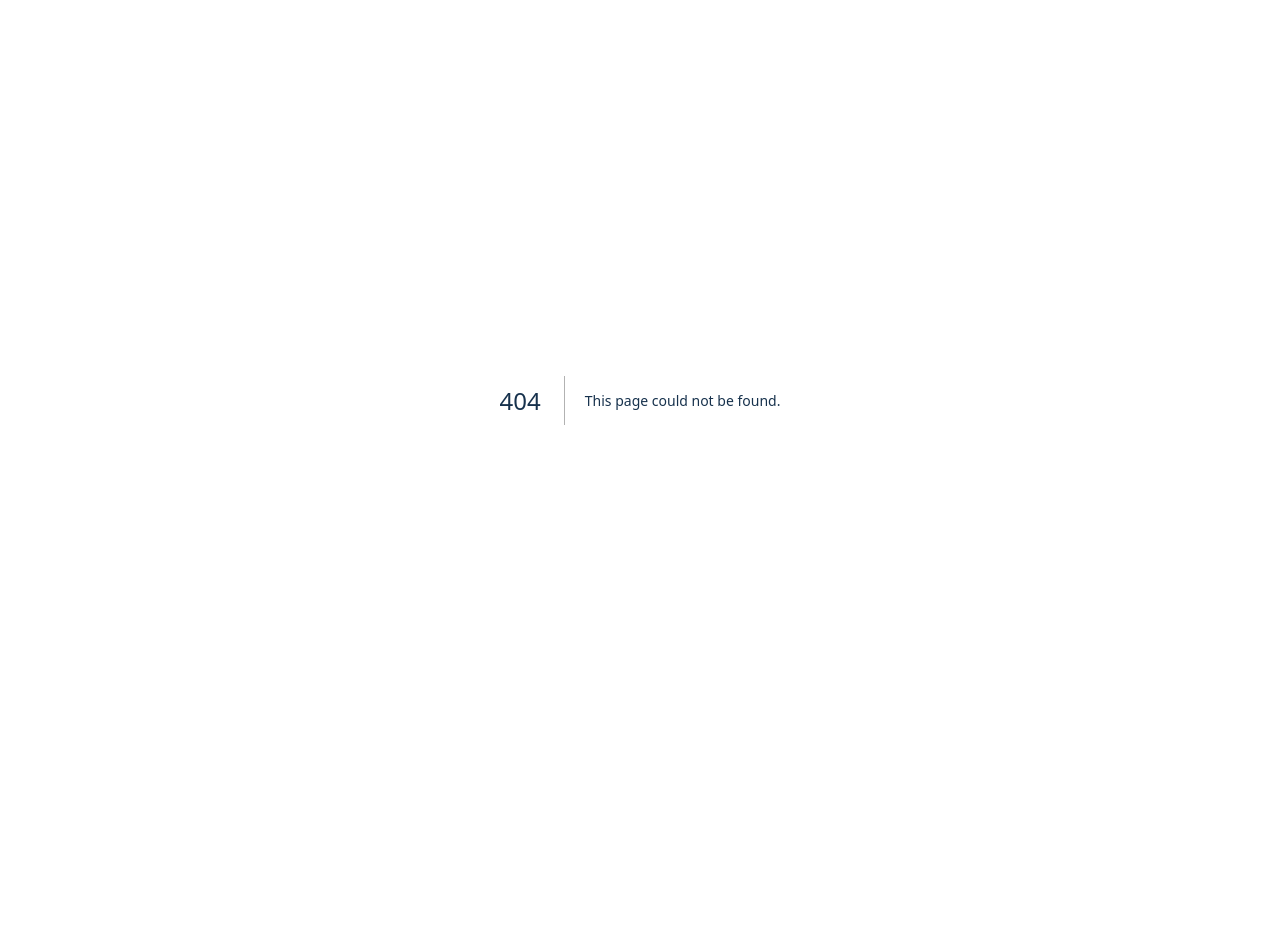
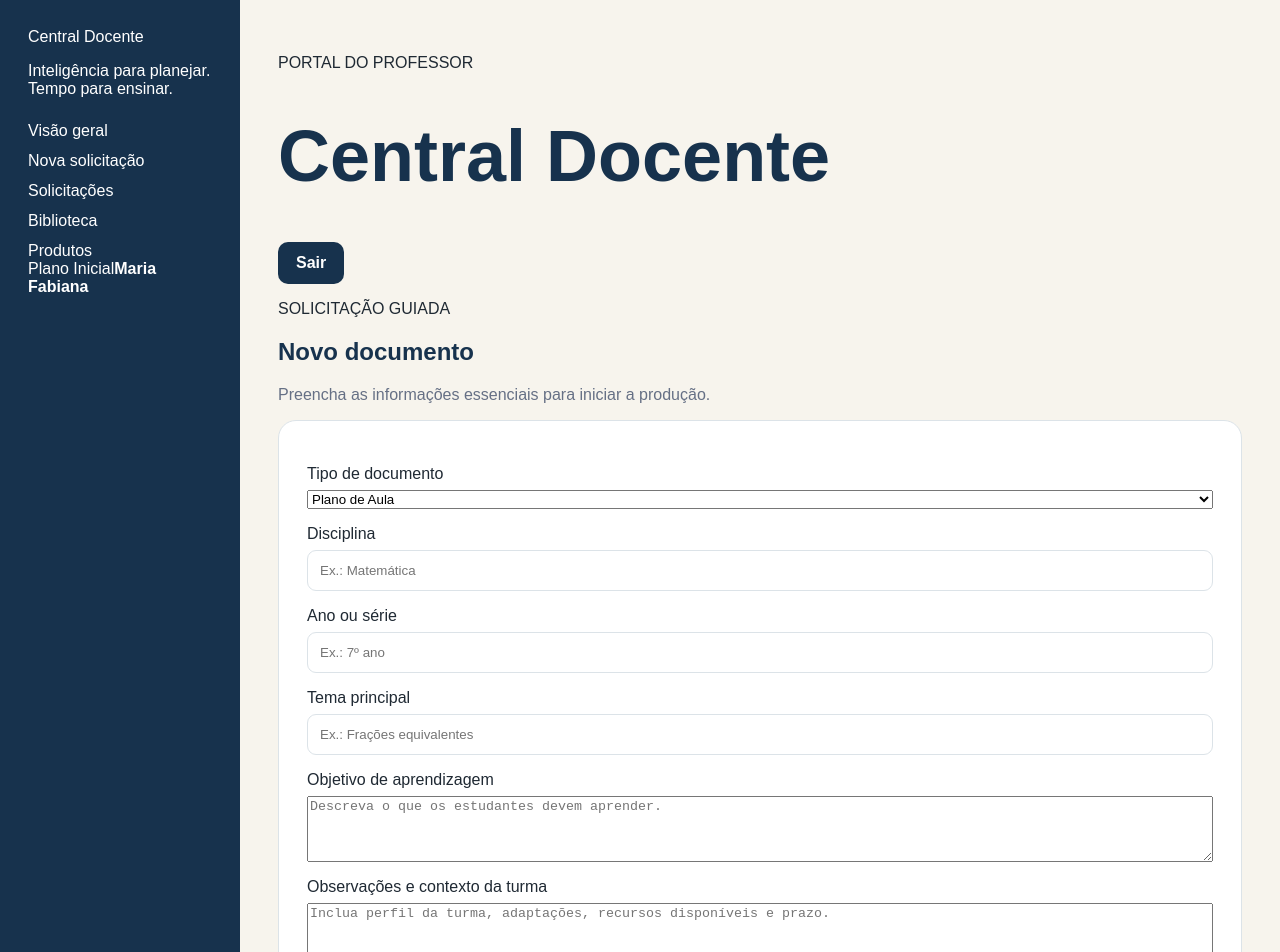
Before and after one commit to contatocentraldocente-debug/central-docente-portal-pro, a Next.js app: page /dashboard/solicitacoes/nova in a window 1280 px wide. Before the commit this address had no page. Shown: the top 952 px of the page. Before the commit the page ends 800 px from the top, so only its background shows below. Built offline with nearby package versions, Linux system fonts and the light colour scheme.

Commit message:
feat: criar formulário inicial de solicitação

```diff
--- /dev/null
+++ b/app/dashboard/solicitacoes/nova/page.tsx
@@ -0,0 +1,20 @@
+export default function NewRequestPage() {
+  return (
+    <section>
+      <div className="page-heading">
+        <div><p className="eyebrow">SOLICITAÇÃO GUIADA</p><h2>Novo documento</h2><p className="muted">Preencha as informações essenciais para iniciar a produção.</p></div>
+      </div>
+      <form className="card request-form">
+        <div className="form-grid">
+          <label className="field"><span>Tipo de documento</span><select defaultValue="plano-aula"><option value="plano-aula">Plano de Aula</option><option>Avaliação</option><option>Sequência Didática</option><option>Rubrica</option><option>PEI</option><option>PIAF</option></select></label>
+          <label className="field"><span>Disciplina</span><input placeholder="Ex.: Matemática" /></label>
+          <label className="field"><span>Ano ou série</span><input placeholder="Ex.: 7º ano" /></label>
+          <label className="field"><span>Tema principal</span><input placeholder="Ex.: Frações equivalentes" /></label>
+          <label className="field full"><span>Objetivo de aprendizagem</span><textarea rows={4} placeholder="Descreva o que os estudantes devem aprender." /></label>
+          <label className="field full"><span>Observações e contexto da turma</span><textarea rows={4} placeholder="Inclua perfil da turma, adaptações, recursos disponíveis e prazo." /></label>
+        </div>
+        <div className="form-actions"><button className="button secondary" type="button">Salvar rascunho</button><button className="button" type="submit">Enviar solicitação</button></div>
+      </form>
+    </section>
+  );
+}
```
